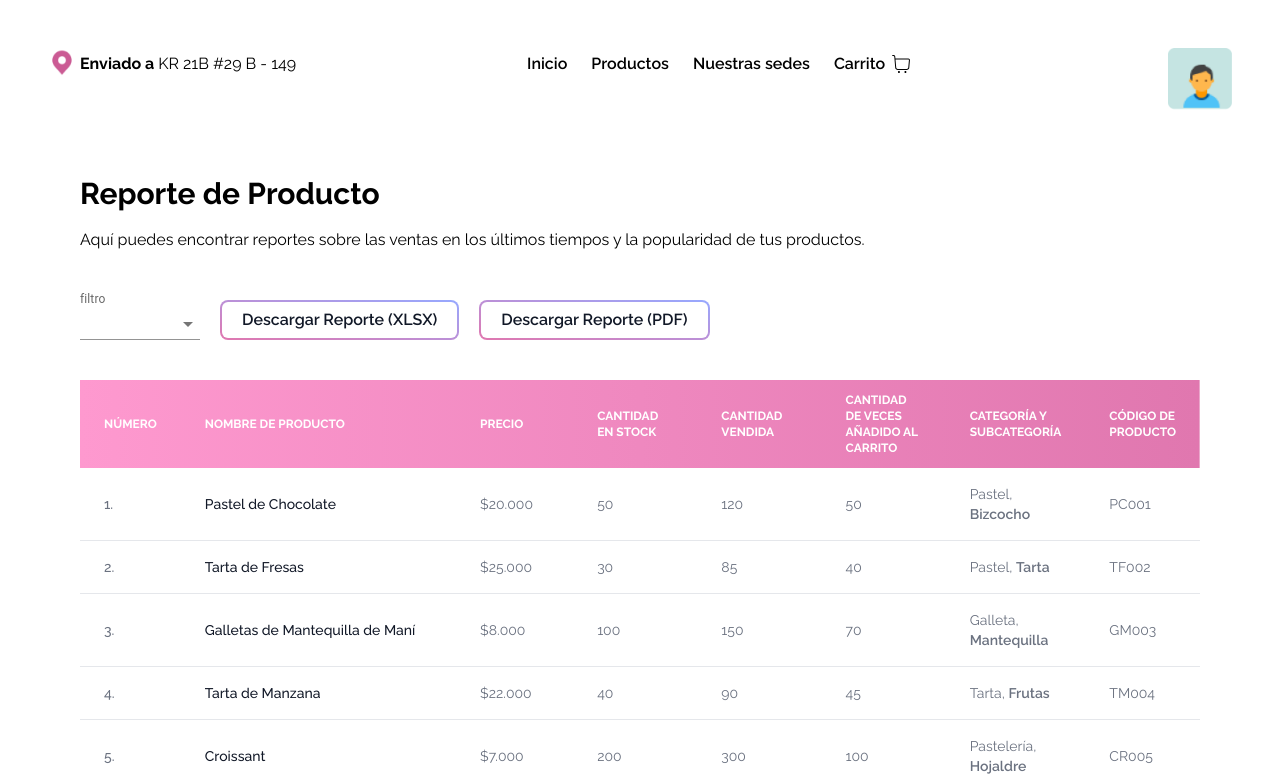
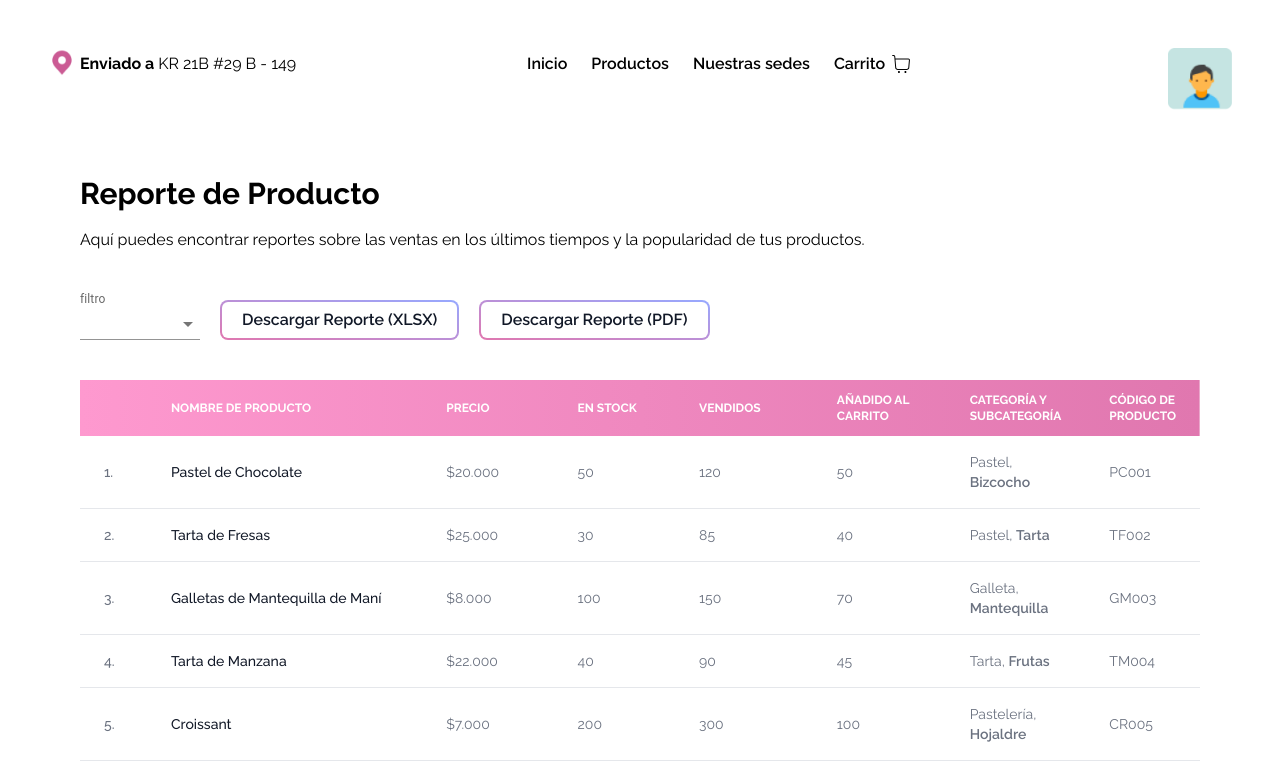
Before and after one commit to sebaacc/PrototipoDuquesaPage, a React (Vite) app in the folder Frontend/la-duquesa-ecommerce/: page /reporte-producto in a window 1280 px wide. Shown: the top 780 px of the page. Built offline with nearby package versions, Linux system fonts and the light colour scheme.

Commit message:
cambios tabla prod

```diff
--- a/Frontend/la-duquesa-ecommerce/src/components/ProductsTable.jsx
+++ b/Frontend/la-duquesa-ecommerce/src/components/ProductsTable.jsx
@@ -7,9 +7,7 @@ const ProductsTable = ({ productos }) => {
       <table className="w-full text-sm text-left rtl:text-right text-gray-500">
         <thead className="text-xs text-white uppercase bg-gradient-to-l from-[#e077af] to-[#fe99cf]">
           <tr>
-            <th scope="col" className="px-6 py-3 w-min">
-              número
-            </th>
+            <th scope="col" className="px-6 py-3 w-min"></th>
             <th scope="col" className="px-6 py-3 w-1/5">
               Nombre de Producto
             </th>
@@ -17,13 +15,13 @@ const ProductsTable = ({ productos }) => {
               precio
             </th>
             <th scope="col" className="px-6 py-3 w-1/5">
-              Cantidad en Stock
+              En Stock
             </th>
             <th scope="col" className="px-6 py-3 w-1/5">
-              Cantidad Vendida
+              Vendidos
             </th>
             <th scope="col" className="px-6 py-3 w-1/5">
-              Cantidad de veces añadido al carrito
+              añadido al carrito
             </th>
             <th scope="col" className="px-6 py-3 w-1/5">
               Categoría y subcategoría
```
